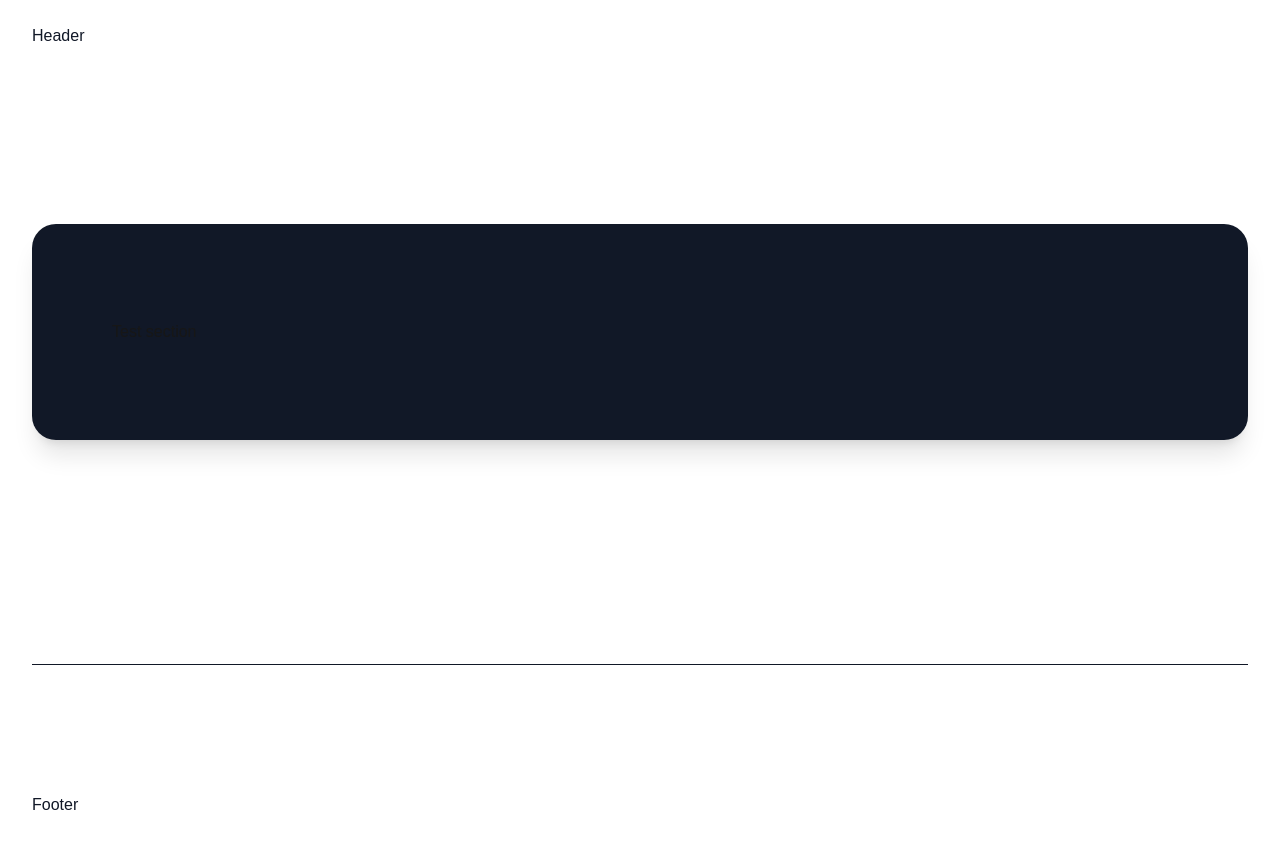
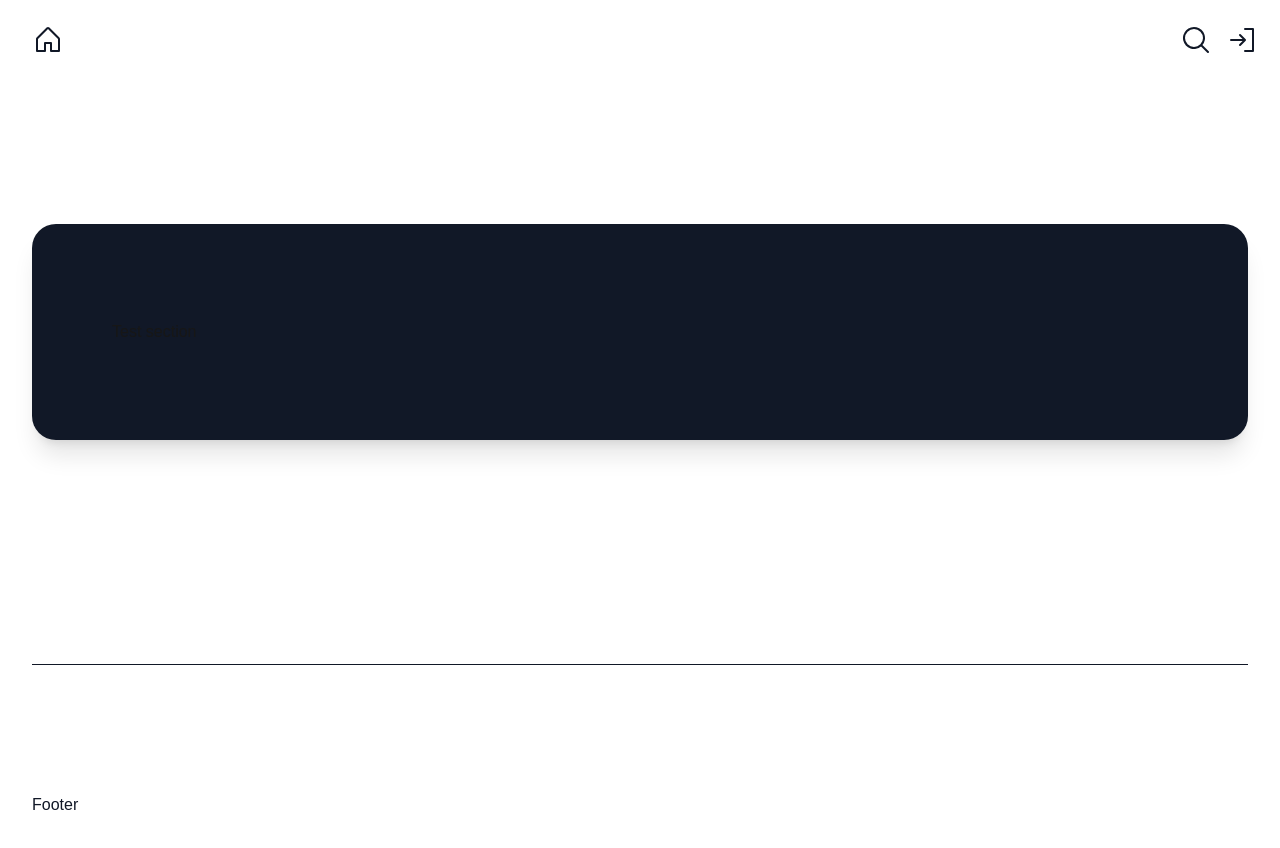
Before and after one commit to atvk/Quiz-App, a Next.js app: page / in a window 1280 px wide. Shown: the top 848 px of the page. Built offline with nearby package versions, Linux system fonts and the light colour scheme.

Commit message:
added Header component

```diff
--- a/src/app/page.tsx
+++ b/src/app/page.tsx
@@ -1,18 +1,12 @@
 'use client'
-import { House, UserPlus, SignIn, MagnifyingGlass } from "@phosphor-icons/react/dist/ssr"
-
+import Header from "@/components/Header"
 export default function Home() {
 
   return (
     <div className="bg-white">
+      <Header />
 
-      <header className="absolute inset-x-0 top-0 z-50">
-        <nav aria-label="Global" className="flex items-center justify-between p-6 lg:px-8">
-          <div className="flex lg:flex-1 text-gray-900">Header</div>
-        </nav>
-      </header>
-
-      <main className="">
+      <main>
         <div className="mx-auto mt-5 max-w-8xl sm:mt-56 sm:px-6 lg:px-8">
           <div className="relative overflow-hidden bg-gray-900 px-6 py-20 shadow-xl
           sm:rounded-3xl sm:px-10 sm:py-24 md:px-12 lg:px-20">
@@ -21,7 +15,7 @@ export default function Home() {
         </div>
       </main>
 
-      <div className="mx-auto mt-32 max-w-7xl px-6 lg:px-8">
+      <div className="mx-auto mt-32 px-6 lg:px-8">
         <footer
           aria-labelledby="footer-heading"
           className="relative border-t border-gray-900 py-24 sm:mt-56 sm:py-32"
@@ -32,6 +26,7 @@ export default function Home() {
           </div>
         </footer>
       </div>
+
     </div>
   )
 }
--- /dev/null
+++ b/src/components/Header.tsx
@@ -0,0 +1,22 @@
+import Link from "next/link"
+import { House, SignIn, MagnifyingGlass } from "@phosphor-icons/react/dist/ssr"
+
+export default function Header() {
+  return (
+
+    <header className="absolute inset-x-0 top-0 z-50 text-gray-900 " >
+      <nav className="flex items-center justify-between p-6 lg:px-8">
+        <div className="flex lg:flex-1">
+          <Link href="/"><House size={32} /></Link>
+        </div>
+        <div className="flex space-x-4 text-gray-900 -mx-3">
+          <Link href="/"><MagnifyingGlass size={32} /></Link>
+          <Link href="/"><SignIn size={32} /></Link>
+        </div>
+      </nav>
+
+
+
+    </header>
+  );
+};
```
